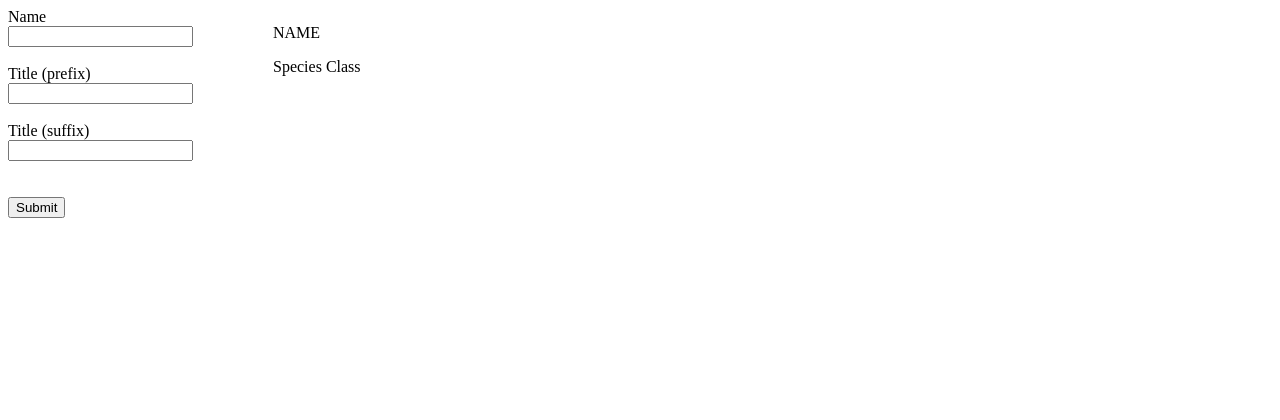
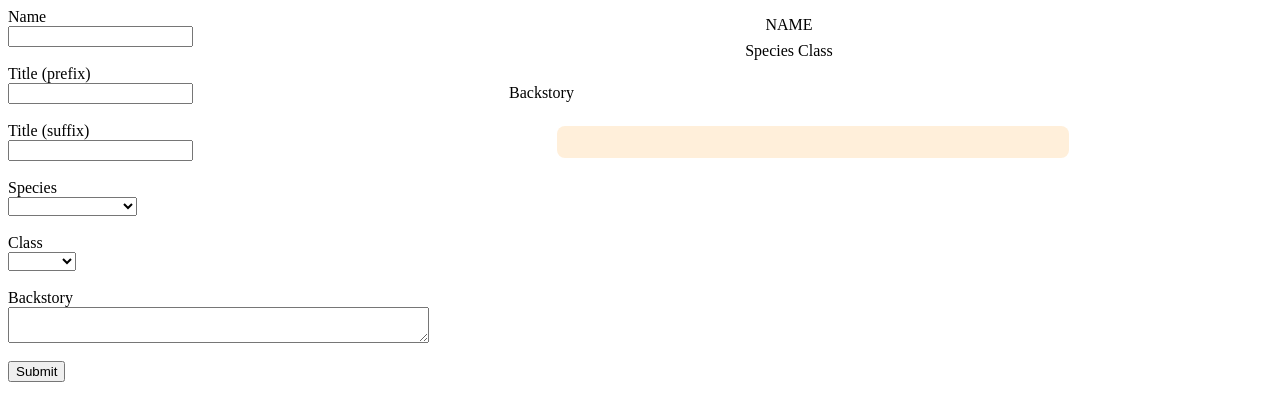
Before and after one commit to mjulmer/odin-cv, a React (Vite) app: page / in a window 1280 px wide. Shown: the top 420 px of the page. Built offline with nearby package versions, Linux system fonts and the light colour scheme.

Commit message:
Add backstory and some formatting

```diff
--- a/src/App.css
+++ b/src/App.css
@@ -3,7 +3,44 @@
   gap: 5rem;
 }
 
-.character-intake input,
-.character-intake label {
+input,
+label,
+select,
+textarea {
   display: block;
 }
+
+textarea {
+  resize: vertical;
+}
+
+.character-info {
+  display: flex;
+  flex-direction: column;
+  justify-content: start;
+}
+
+.character-info p {
+  margin-top: 0.5rem;
+}
+
+.displayNameTitle {
+  margin-bottom: 0;
+}
+.displaySpeciesClass {
+  margin-top: 0;
+}
+
+.displayNameTitle,
+.displaySpeciesClass {
+  align-self: center;
+}
+
+.character-text-box {
+  background-color: rgb(255, 239, 218);
+  margin-left: 3rem;
+  padding: 1rem;
+  border-radius: 8px;
+  color: rgb(87, 87, 87);
+  width: 30rem;
+}
--- a/src/App.jsx
+++ b/src/App.jsx
@@ -51,6 +51,9 @@ function App() {
         suffixTitle={displaySuffixTitle}
         species={displaySpecies}
         playerClass={displayClass}
+        skills={displaySkills}
+        keyEvents={displayKeyEvents}
+        backstory={displayBackstory}
       />
     </div>
   );
@@ -106,6 +109,36 @@ function CharacterIntakeForm({
       <label htmlFor="suffix">Title (suffix)</label>
       <input id="suffix" onChange={changeHandler(setSuffixTitle)} />
       <br />
+      <label htmlFor="species">Species</label>
+      <select id="species" required onChange={changeHandler(setSpecies)}>
+        <option value=""></option>
+        <option value="Redwood">Redwood</option>
+        <option value="Live Oak">Live Oak</option>
+        <option value="Ent">Ent</option>
+        <option value="Tree">Tree (unspecified)</option>
+        <option value="Dwarf">Dwarf</option>
+        <option value="Halfling">Halfling</option>
+        <option value="Human">Human</option>
+        <option value="Elf">Elf</option>
+      </select>
+      <br />
+      <label htmlFor="class">Class</label>
+      <select id="class" required onChange={changeHandler(setPlayerClass)}>
+        <option value=""></option>
+        <option value="Warrior">Warrior</option>
+        <option value="Monk">Monk</option>
+        <option value="Scholar">Scholar</option>
+        <option value="Rogue">Rogue</option>
+        <option value="Druid">Druid</option>
+        <option value="Hunter">Hunter</option>
+      </select>
+      <br />
+      <label htmlFor="backstory">Backstory</label>
+      <textarea
+        id="backstory"
+        cols="50"
+        onChange={changeHandler(setBackstory)}
+      />
       <br />
       <button>Submit</button>
     </form>
@@ -124,14 +157,16 @@ function CharacterInfo({
 }) {
   return (
     <div className="character-info">
-      <p>
+      <p className="displayNameTitle">
         {prefixTitle}
         {" " + name + " "}
         {suffixTitle}
       </p>
-      <p>
+      <p className="displaySpeciesClass">
         {species} {playerClass}
       </p>
+      <p>Backstory</p>
+      <p className="character-text-box">{backstory}</p>
     </div>
   );
 }
```
